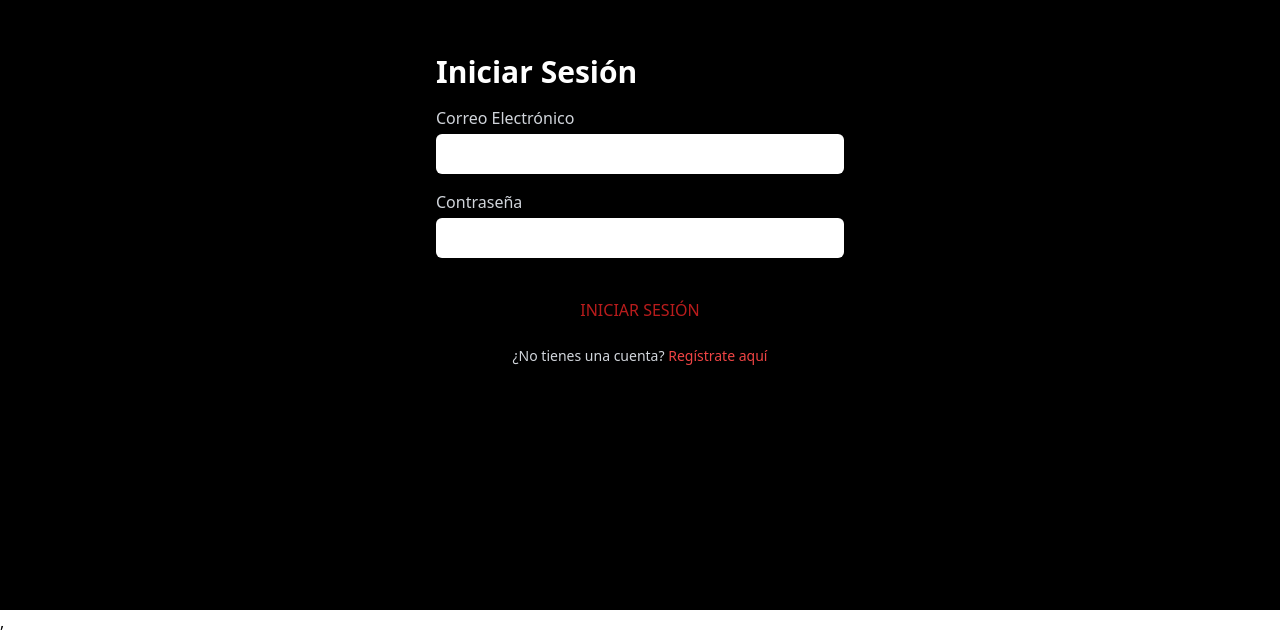
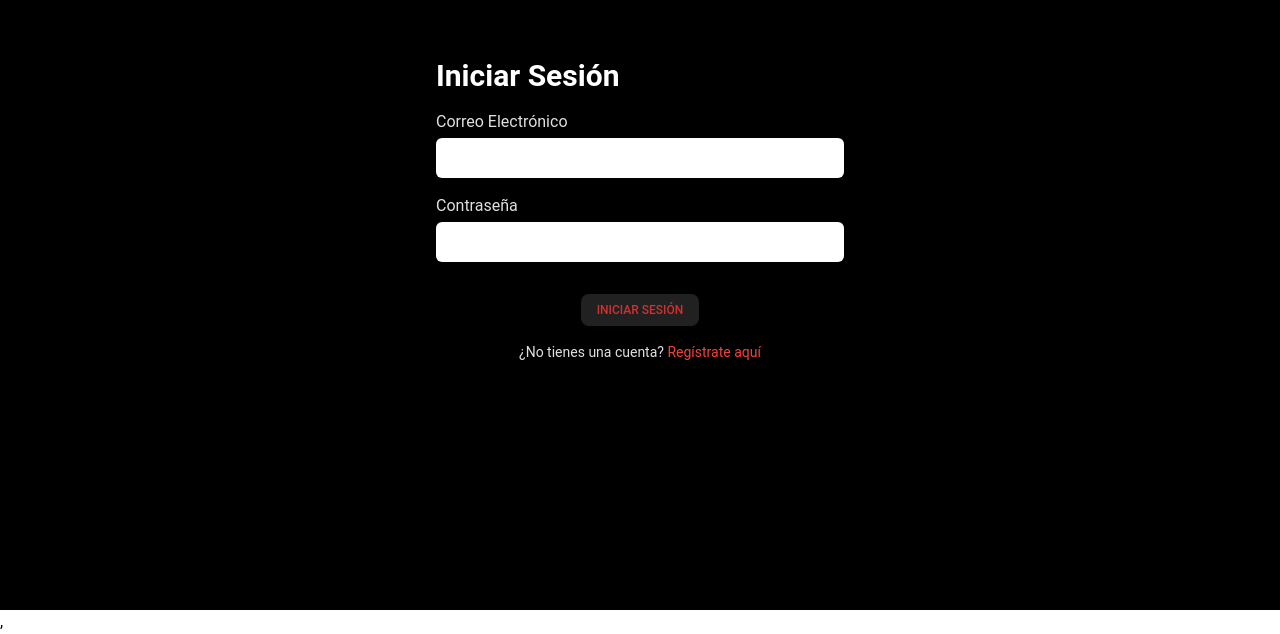
Before and after one commit to Marcoandres-Mc/Web-Technology, a React (Vite) app in the folder client/: page /login in a window 1280 px wide. Shown: the part 190-824 px from the top of the page. Built offline with nearby package versions, Linux system fonts and the light colour scheme.

Commit message:
cambios para deploy

```diff
--- a/client/tailwind.config.js
+++ b/client/tailwind.config.js
@@ -1,10 +1,18 @@
-module.exports = {
+import withMT from "@material-tailwind/react/utils/withMT";
+
+export default withMT({
   content: [
-    './src/**/*.{js,jsx,ts,tsx}',
-    './public/index.html'
+    "./index.html",
+    "./src/**/*.{vue,js,ts,jsx,tsx}",
+    "path-to-your-node_modules/@material-tailwind/react/components/**/*.{js,ts,jsx,tsx}",
+    "path-to-your-node_modules/@material-tailwind/react/theme/components/**/*.{js,ts,jsx,tsx}",
   ],
   theme: {
-    extend: {},
+    extend: {
+      fontFamily: {
+        sans: ['Roboto', 'sans-serif'],
+      },
+    },
   },
   plugins: [],
-}
+});
```
Also changed, not shown: 1 other file (tests, documents, lock files or other folders).
